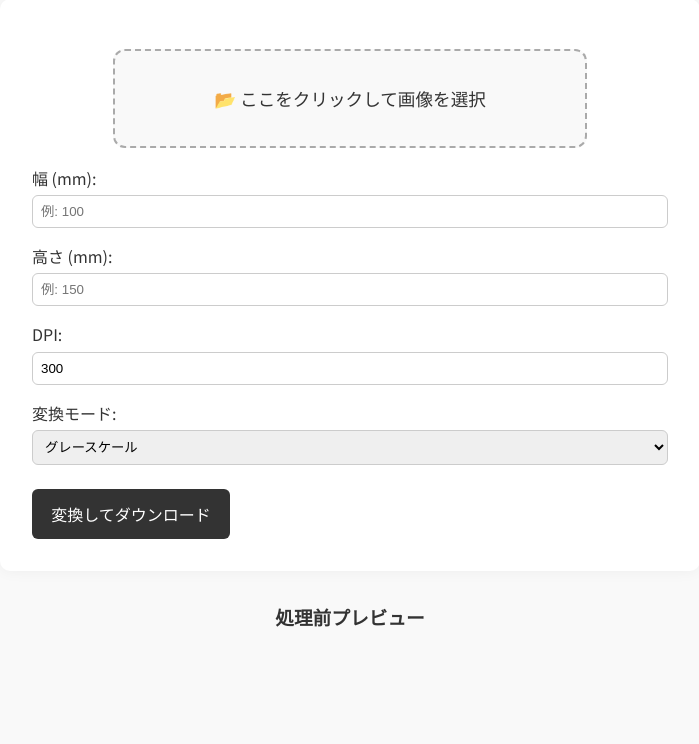
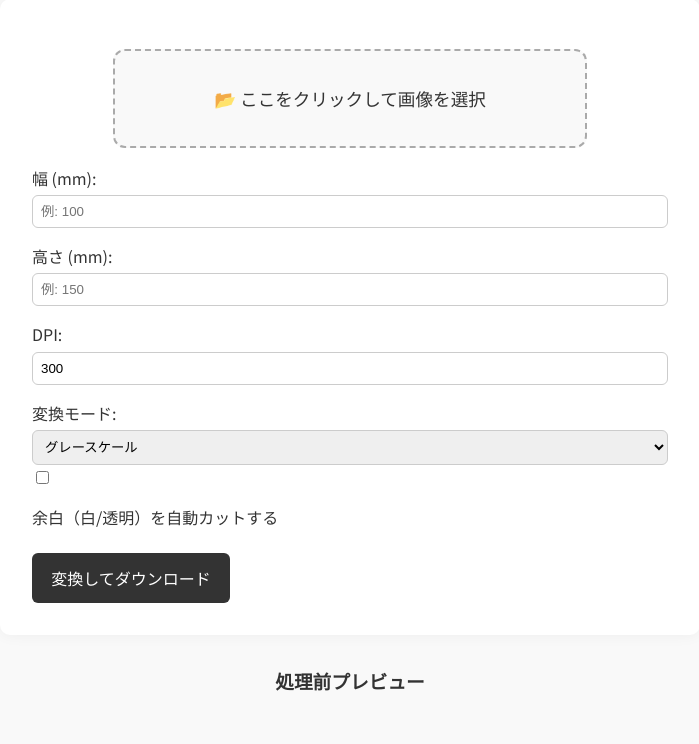
Before and after one commit to tk1068/silk_skreenapp, a Flask app: page / in a window 1280 px wide. Shown: the part 122-866 px from the top of the page, without its empty margins (290-989 px from the left). Before the commit the page ends 749 px from the top, so only its background shows below. Run offline with Flask 3, Linux system fonts and the light colour scheme.

Commit message:
Fix layout / Update processing

```diff
--- a/app.py
+++ b/app.py
@@ -1,7 +1,6 @@
 from flask import Flask, render_template, request, send_file, redirect, url_for
 from PIL import Image, ImageOps
 import os
-import io
 
 app = Flask(__name__)
 
@@ -23,6 +22,7 @@ def convert():
     width_mm = request.form.get('width', type=float)
     height_mm = request.form.get('height', type=float)
     dpi = request.form.get('dpi', type=int, default=300)
+    trim = request.form.get('trim') == 'on'  # 余白カットの有無
 
     image = Image.open(image_file.stream).convert('L')  # グレースケール化
 
@@ -46,11 +46,16 @@ def convert():
     elif mode == 'halftone':
         image = image.convert('1', dither=Image.FLOYDSTEINBERG)
 
-    # 処理後画像保存（DPIを指定）
+    # 余白自動トリミング
+    if trim:
+        bbox = image.getbbox()
+        if bbox:
+            image = image.crop(bbox)
+
+    # 処理後画像保存
     result_path = os.path.join(STATIC_FOLDER, 'output.png')
-    image.save(result_path, dpi=(dpi, dpi))  # ← ここでDPIを指定
+    image.save(result_path)
 
-    # 変換後プレビュー表示ページへ遷移
     return redirect(url_for('result'))
 
 @app.route('/result')
@@ -58,6 +63,5 @@ def result():
     return render_template('result.html', result_url=url_for('static', filename='output.png'))
 
 if __name__ == '__main__':
-    import os
     port = int(os.environ.get("PORT", 5000))
     app.run(debug=False, host='0.0.0.0', port=port)
--- a/templates/index.html
+++ b/templates/index.html
@@ -119,6 +119,11 @@
                 <option value="halftone">ハーフトーン</option>
             </select>
         </label>
+        <div class="form-check">
+            <input class="form-check-input" type="checkbox" name="trim" id="trim">
+            <label class="form-check-label" for="trim">余白（白/透明）を自動カットする</label>
+        </div>
+
 
         <button type="submit">変換してダウンロード</button>
     </form>
```
Also changed, not shown: static/output.png.
